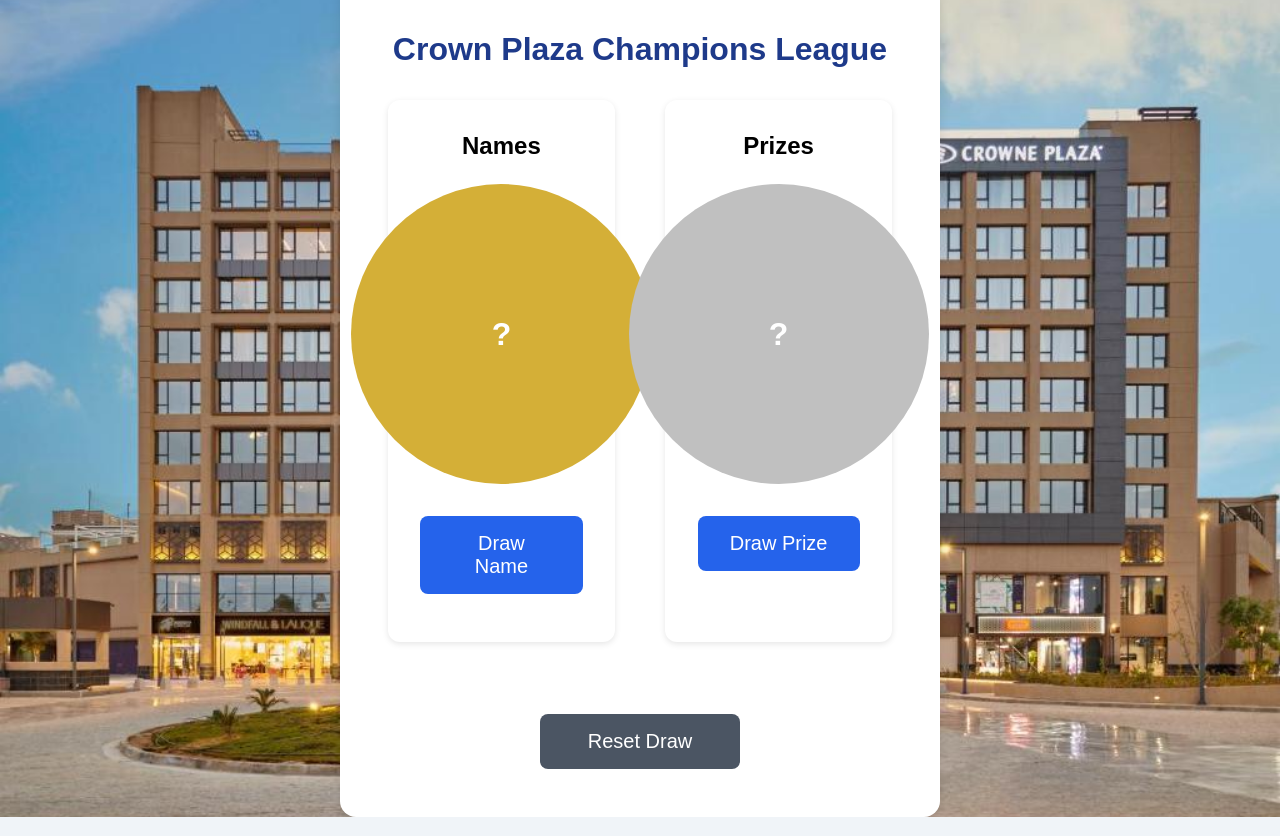
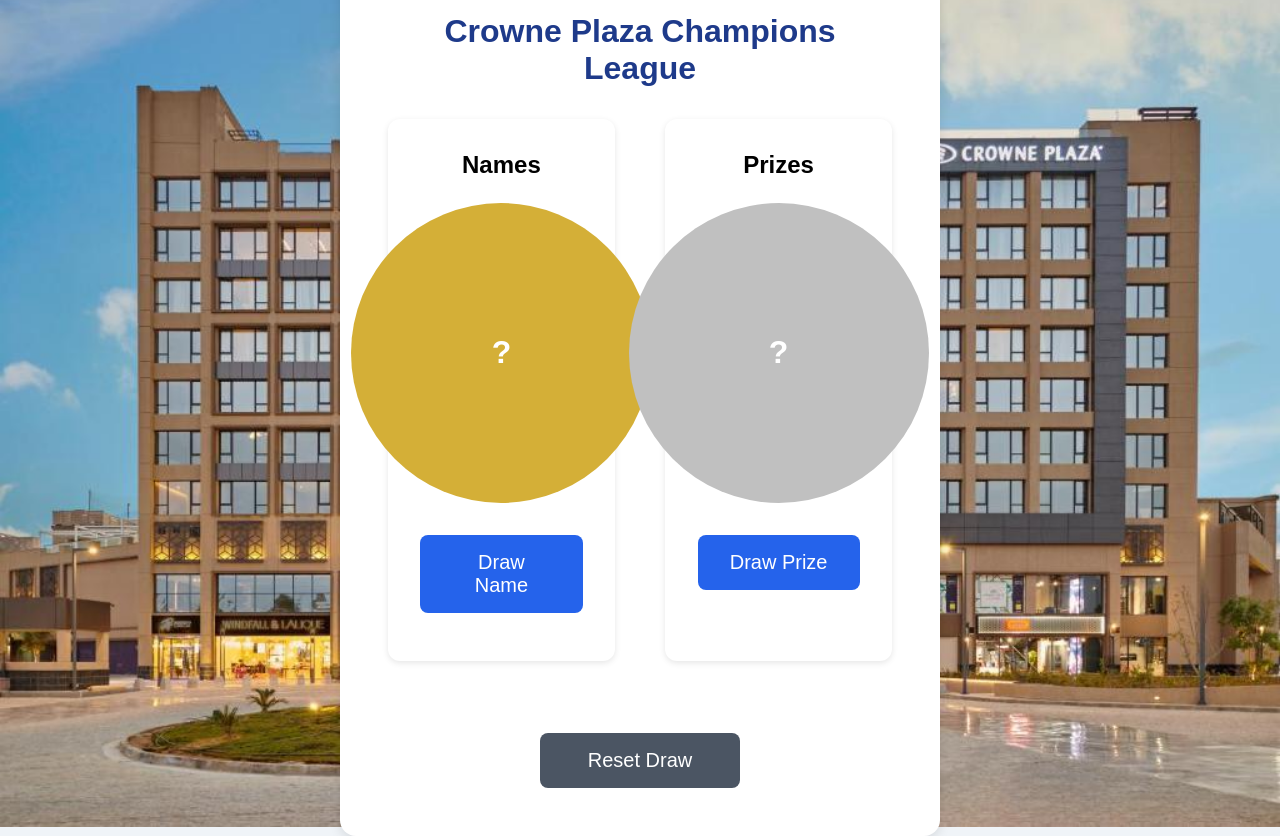
Before and after one commit to AbdelahmanSamy/CrownePlaza, a React (Create React App) app: page / in a window 1280 px wide. Built offline with nearby package versions, Linux system fonts and the light colour scheme.

Commit message:
Updated App.js for wrong names

```diff
--- a/src/App.js
+++ b/src/App.js
@@ -11,7 +11,7 @@
   "Kitchen Machine-Moulinex-1000W","Vacuum Cleaner-Hoover- 2000w","Smart Watch -Redmi","Air fryer -Torneedo-3.5 lit","Smart Watch -Huawei","Turkish Coffee Machine -Mienta","Toaster -Sonai","Iron-Philips","Speaker - JBL","Laptop -Del Core i7", "TV LG -43", "Mobile -Samsung Galaxy A55", "Mobile -Vivo Y19s Black", "Microwave -Fresh-28lit", "Vacuum Cleaner-Hoover- 2000w",
   "Smart Watch -Redmi", "Air fryer -Torneedo-3.5 lit", "Turkish Coffee Machine -Mienta", "Toaster -Sonai",
   "Sandwich maker -One Life-waffel, grill-1*3/800w", "Iron-Philips", "Mobile -Vivo Y19s Black",
-  "Smart Watch -Apple", "Samsung Galaxy TABA9/Ram:4GB/M:64GB", "Microwave -Sharp-34lit", "TV Sharp 32", "Microwave -Fresh-28lit", "Vacuum Cleaner-Hoover- 2000w", "Vacuum Cleaner -Fresh-1900 w", "Air fryer -Torneedo-3.5 lit", "Smart Watch -Huawei", "Turkish Coffee Machine -Mienta", "Sandwich maker -One Life-waffel, grill-1*3/800w",
+  "Smart Watch -Apple", "Samsung Galaxy TABA9", "Microwave -Sharp-34lit", "TV Sharp 32", "Microwave -Fresh-28lit", "Vacuum Cleaner-Hoover- 2000w", "Vacuum Cleaner -Fresh-1900 w", "Air fryer -Torneedo-3.5 lit", "Smart Watch -Huawei", "Turkish Coffee Machine -Mienta", "Sandwich maker -One Life-waffel, grill-1*3/800w",
   "Iron-Philips", "Vacuum Cleaner -Fresh-1900 w",
 
 ];
@@ -213,7 +213,7 @@
         `}
       </style>
 
-      <h1 className="title">Crown Plaza Champions League</h1>
+      <h1 className="title">Crowne Plaza Champions League</h1>
       <div className={`draw-sections ${isSwitchingColors ? "switching" : ""}`}>
         {/* Name Draw Section */}
         <div className="draw-section name">
```
